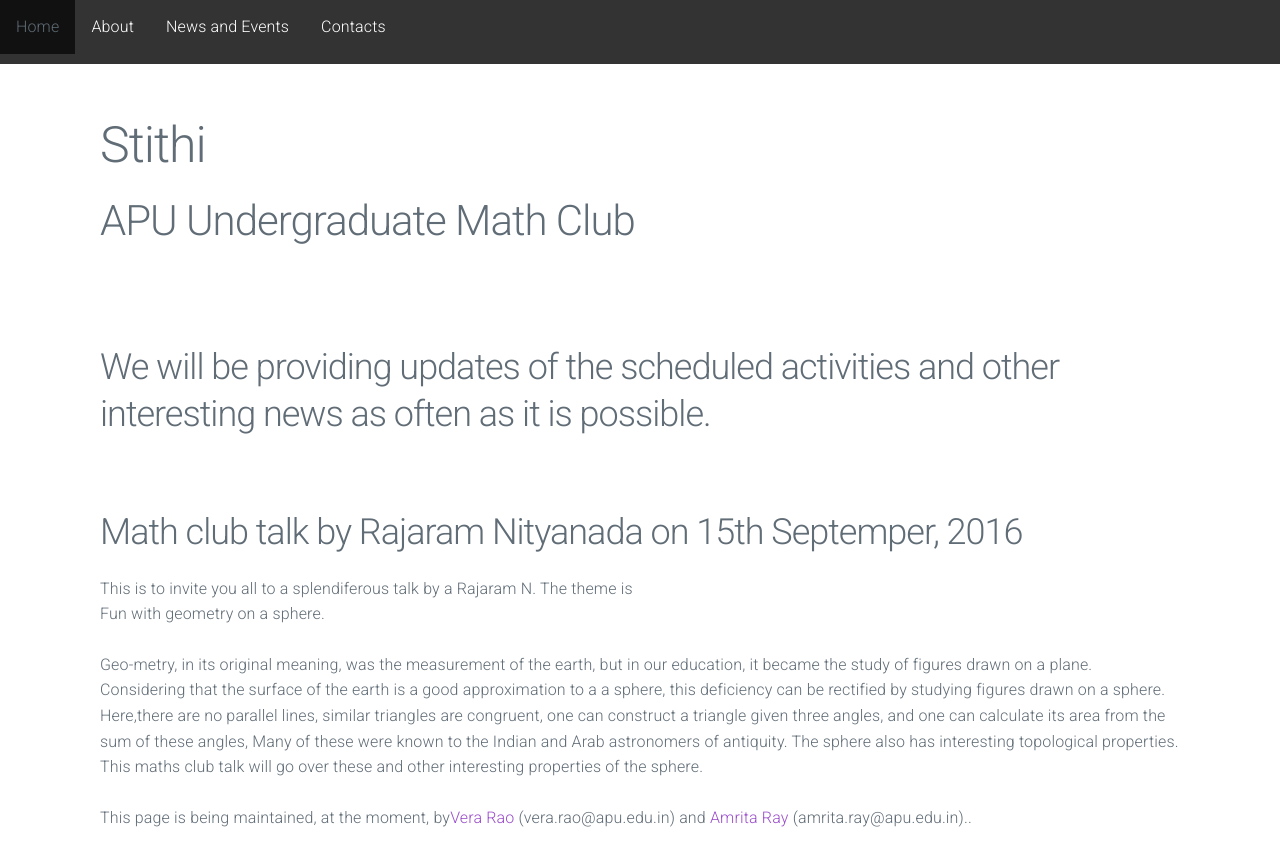
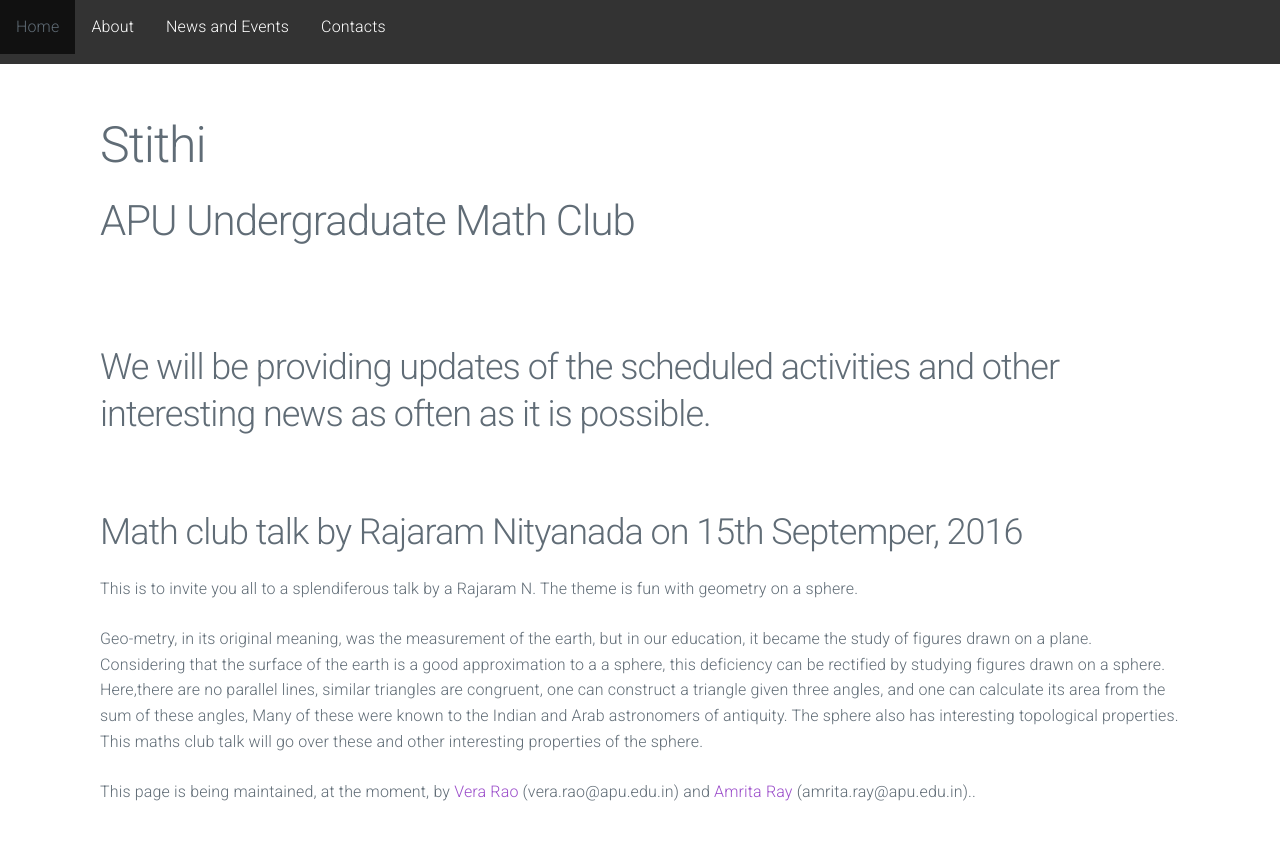
Before and after one commit to stithi/stithi.github.io, a Jekyll site: the page news.html, which Jekyll copies as it is, in a window 1280 px wide. Shown: the top 866 px of the page. Built offline with Jekyll 4.4.1, drawn with Linux system fonts in a browser that asks for light colours; nearby versions of some CDN libraries.

Commit message:
Update news.html

```diff
--- a/news.html
+++ b/news.html
@@ -43,8 +43,8 @@
 			<br>
 			<br>
 			        <h3>Math club talk by Rajaram Nityanada on 15th Septemper, 2016</h3>
-			        This is to invite you all to a splendiferous talk by a Rajaram N. The theme is
-			        <p>Fun with geometry on a sphere.</p>
+			        <p>This is to invite you all to a splendiferous talk by a Rajaram N. The theme is
+			        fun with geometry on a sphere.</p>
 			        <p>Geo-metry, in its original meaning, was the measurement of the earth, but in our education,
                                 it  became the study of figures drawn on a plane.  Considering that the surface of the earth is a good approximation to a
                                 a sphere, this deficiency can be rectified by studying figures drawn on a sphere.
@@ -59,7 +59,7 @@
 
 
 			<footer>
-	    	        This page is being maintained, at the moment, by<a href="vera.rao@apu.edu.in">Vera Rao</a>
+	    	        This page is being maintained, at the moment, by <a href="vera.rao@apu.edu.in">Vera Rao</a>
           (vera.rao@apu.edu.in) and <a href="mailto:amrita.ray@apu.edu.in">Amrita Ray</a>
           (amrita.ray@apu.edu.in).</a>.
 		</footer>
```
